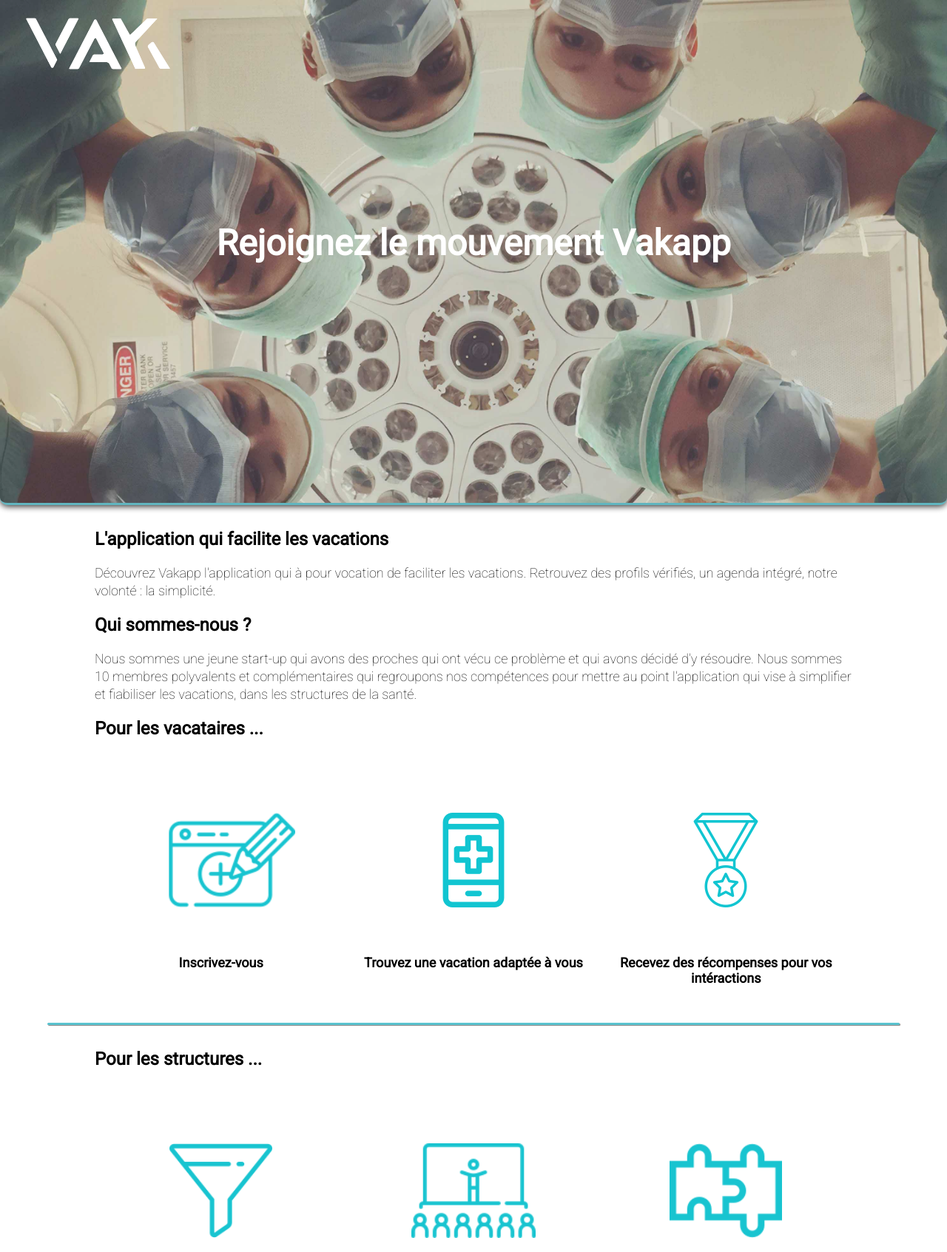
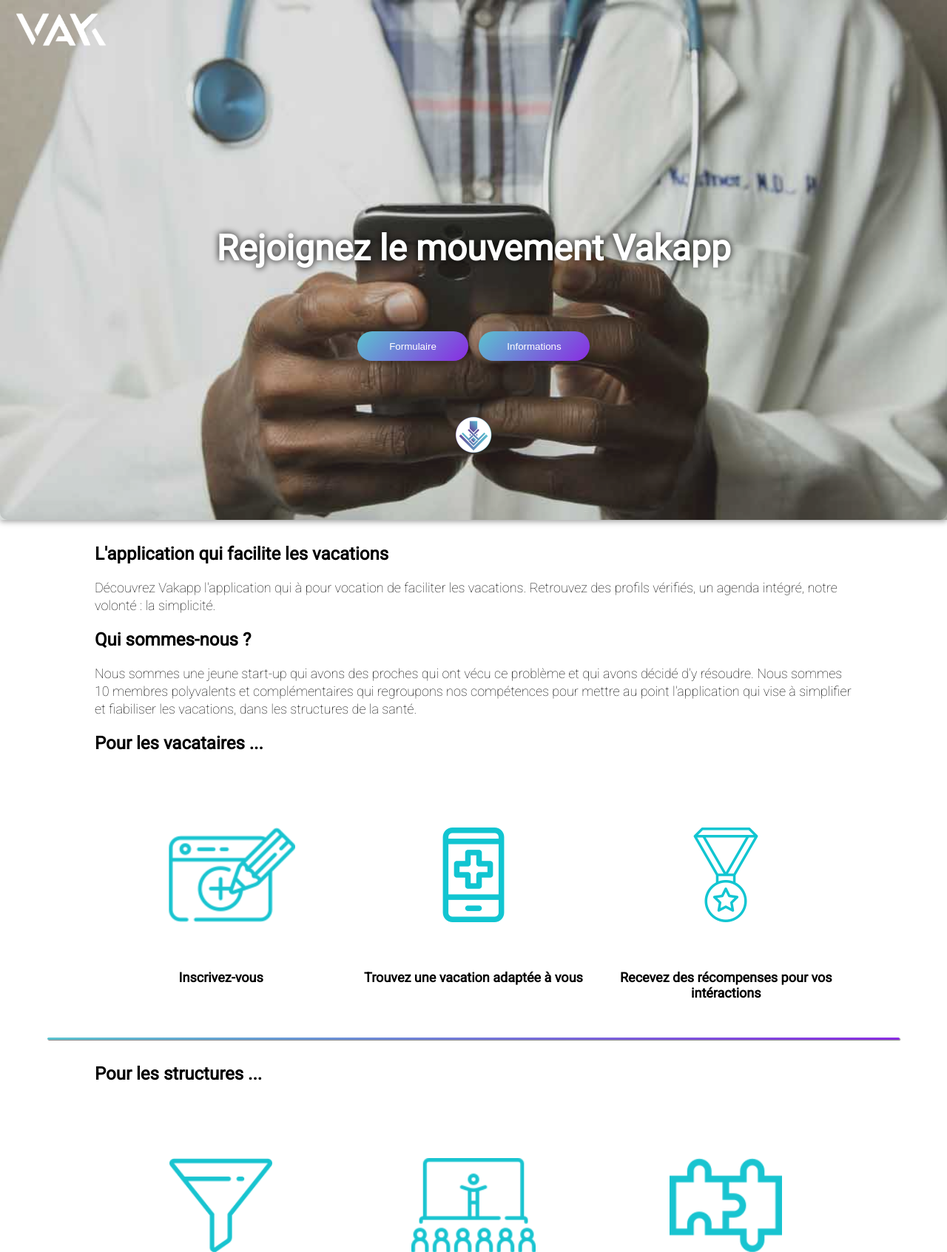
Before and after one commit to 09TT09/Vak-App-Landing-Page, a PHP site: page / in a window 1280 px wide. Shown: the top 1693 px of the page at 74% size. Run offline with PHP 8.4, Linux system fonts and the light colour scheme.

Commit message:
modifs generales

```diff
--- a/index.php
+++ b/index.php
@@ -13,12 +13,34 @@
   <main>
 
     <section class="front">
-      <img class="front_image" src="national-cancer-institute-opti.jpg" alt="Photo de médecins" />
+      <img class="front_image" src="medecin_modif.jpg" alt="Photo d'un médecin" />
       <h1 class="text_image">Rejoignez le mouvement Vakapp</h1>
+
+      <!--<div class="form_div">
+        <p class="form_text">Envoyez nous vos informations et recevez un document détaillé<p>
+        <input class="email" type="mail" name="email" placeholder="Email" />
+        <input class="valid" type="submit" />
+      <div>-->
+
+      <div class="div_button">
+        <button class="button_info" id="form_nav">Formulaire</button>
+        <button class="button_info">Informations</button>
+      </div>
+
+      <img class="button_navigation" height="50" src="navigation.png" alt="Boutton de navigation" id="nav"/>
+
     </section>
-    <img class="logo" src="Logo_Vak.png" alt="Logo de VakApp" />
 
-    <section class="container first_container">
+    <img class="logo" src="Logo_Vak.png" alt="Logo de VakApp"/>
+
+    <section class="container first_container" id="first_container">
+
+      <div class="div_button_mobile">
+        <button class="button_info">Autres</button>
+        <button class="button_info">Informations</button>
+      </div>
+
+      <hr class="division division_show" />
 
       <article>
         <h2>L'application qui facilite les vacations</h2>
@@ -91,18 +113,21 @@
     <section class="container">
     <p class="reseaux_text">Retrouvez nous sur les réseaux :</p>
       <div class="reseaux_sociaux">
-        <div>
+        <div class="div_reseaux">
           <a href="#"><img class="reseaux_logo flex_images" src="facebook-2.png" alt="logo facebook" /></a>
+          <a href="#"><p>facebook</p></a>
         </div>
-        <div>
+        <div class="div_reseaux">
           <a href="#"><img class="reseaux_logo flex_images" src="linkedin-logo.png" alt="logo linkedin" /></a>
+          <a href="#"><p>Linkedin</p></a>
         </div>
-        <div>
+        <div class="div_reseaux">
           <a href="#"><img class="reseaux_logo flex_images" src="tiktok.png" alt="logo tiktok" /></a>
+          <a href="#"><p>Tik Tok</p></a>
         </div>
       </div>
     </section>
-    <div class="form">
+    <div class="form" id="form">
       <h2 class="text_form">Soyez le premier à être informé</h2>
       <form action="form.php" method="post">
         <div>
@@ -127,3 +152,16 @@
 </body>
 
 </html>
+
+<script type-"text/javascript">
+
+document.getElementById('nav').addEventListener('click', function(event) {
+  document.getElementById('first_container').scrollIntoView({ behavior: "smooth", block: "start" });
+});
+
+document.getElementById('form_nav').addEventListener('click', function(event) {
+  document.getElementById('form').scrollIntoView({ behavior: "smooth", block: "start" });
+});
+
+
+</script>
--- a/style.css
+++ b/style.css
@@ -13,16 +13,84 @@ body {
 .front_image {
   width: 100%;
   opacity: 0.8;
-  border-bottom: solid #5ac3cf 3px;
-  border-radius: 0px 0px 10px 10px;
-  box-shadow: 0 2px 8px black;
+  box-shadow: 0 2px 8px gray;
 }
 
 .logo {
-  height: 8vw;
+  height: 5vw;
   position: absolute;
   top: 1%;
 }
+
+.div_button{
+  position: absolute;
+  top: 63%;
+  width: 100%;
+  text-align: center;
+}
+
+.button_info{
+  width: 150px;
+  height: 40px;
+  border: 0;
+  border-radius: 30px;
+  transition: .25s;
+  background: linear-gradient(-45deg, blueviolet, #5ac3cf);
+  margin: 5px;
+  color: white;
+}
+
+.button_info:hover{
+  transform: scale(1.1,1.1);
+  cursor: pointer;
+}
+
+.button_navigation{
+  position: absolute;
+  top: 80%;
+  left: calc(50% - 25px);
+}
+
+.button_navigation:hover{
+  transform: scale(1.2,1.2);
+}
+
+/*
+.form_text{
+  color: white;
+  margin-bottom: 60px;
+  font-size: 20px;
+  text-shadow: 0px 0px 3px black;
+}
+
+.email {
+  left: calc(50% - 300px);
+  width: 300px;
+  height: 30px;
+  border-radius: 15px;
+  border: 0;
+  padding: 0 5px 0 5px;
+  min-width: 150px;
+  box-shadow: 1px 1px 4px black;
+}
+
+.valid {
+  margin-top: 0px;
+  width: 120px;
+  height: 30px;
+  border: 0;
+  border-radius: 15px;
+  transition: .25s;
+  background-color: white;
+  box-shadow: 1px 1px 4px black;
+}
+
+.valid:hover{
+  transform: scale(1.1,1.1);
+  cursor: pointer;
+  background-color: #5ac3cf;
+  box-shadow: 2px 2px 4px black;
+}*/
 
 .text_image {
   position: absolute;
@@ -31,6 +99,7 @@ body {
   width: 100%;
   text-align: center;
   color: white;
+  text-shadow: 0px 0px 10px black;
 }
 
 .container {
@@ -101,13 +170,12 @@ hr {
   height: 3px;
   border: 0;
   border-radius: 10px;
-  background-color: #5ac3cf;
-  color: #5ac3cf;
+  background: linear-gradient(-45deg, blueviolet, #5ac3cf);
   box-shadow: 1px 1px 1px gray;
 }
 
 .valeur {
-  background-color: #5ac3cf;
+  background: linear-gradient(-45deg, blueviolet, #5ac3cf);
   display: flex;
   flex-direction: column;
   box-shadow: 2px 2px 4px gray;
```
Also changed, not shown: other parts of style.css (+37 -3 lines), medecin_img.jpg (added), medecin_modif.jpg (added), navigation.png (added).
